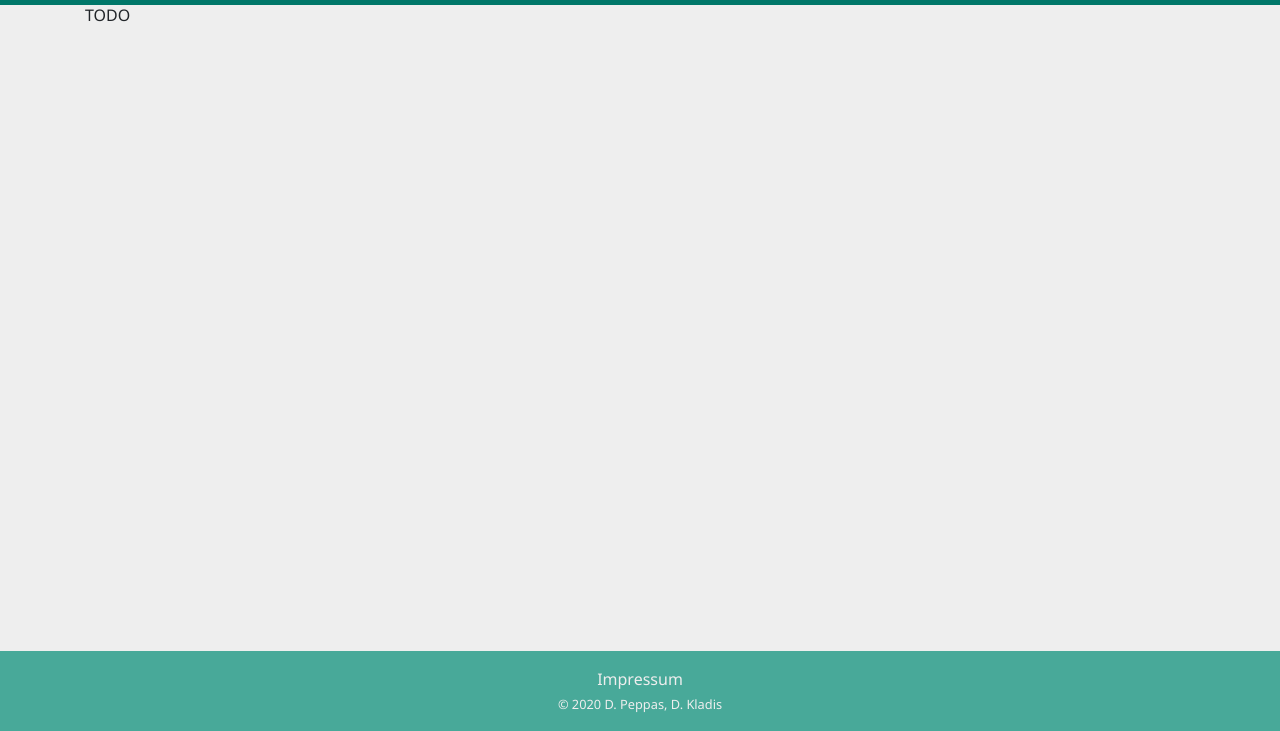
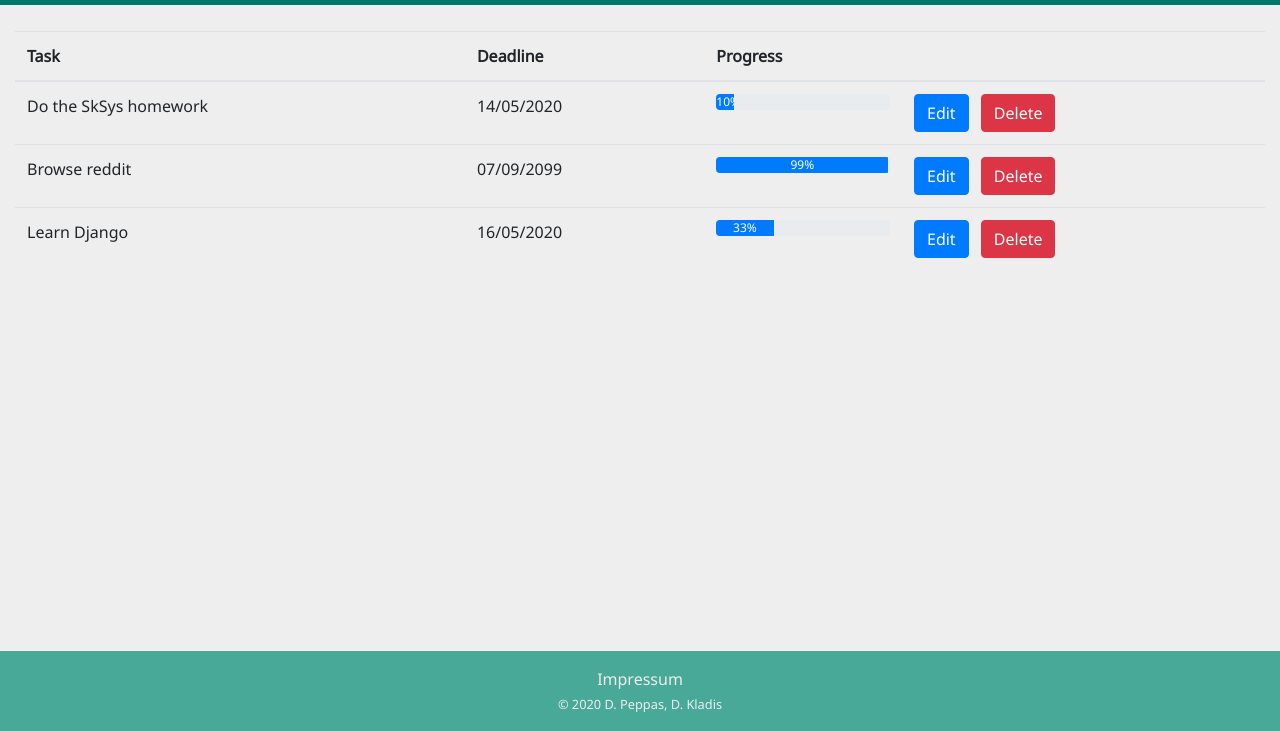
Before and after one commit to peppasd/sksys_ss20_ue, a plain HTML site: page index.html in a window 1280 px wide. Shown: the part 69-800 px from the top of the page. Drawn offline with nearby package versions, Linux system fonts and the light colour scheme.

Commit message:
created the table #4

```diff
--- a/index.html
+++ b/index.html
@@ -50,8 +50,58 @@
 
 	<!-- Begin page content -->
 	<main role="main" class="flex-shrink-0">
-		<div class="container">
-			TODO
+		<div class="container-fluid">
+			<table class="table">
+				<thead>
+					<tr>
+						<th scope="col">Task</th>
+						<th scope="col">Deadline</th>
+						<th scope="col">Progress</th>
+						<th scope="col"></th>
+					</tr>
+				</thead>
+				<tbody>
+					<tr>
+						<td scope="row">Do the SkSys homework</td>
+						<td>14/05/2020</td>
+						<td>
+							<div class="progress">
+								<div class="progress-bar" role="progressbar" style="width: 10%;" aria-valuenow="1" aria-valuemin="0" aria-valuemax="100">10%</div>
+							</div>
+						</td>
+						<td>
+							<button type="button" class="btn btn-primary mr-2">Edit</button>
+							<button type="button" class="btn btn-danger">Delete</button>
+						</td>
+					</tr>
+					<tr>
+						<td scope="row">Browse reddit</td>
+						<td>07/09/2099</td>
+						<td>
+							<div class="progress">
+								<div class="progress-bar" role="progressbar" style="width: 99%;" aria-valuenow="99" aria-valuemin="0" aria-valuemax="100">99%</div>
+							</div>
+						</td>
+						<td>
+							<button type="button" class="btn btn-primary mr-2">Edit</button>
+							<button type="button" class="btn btn-danger">Delete</button>
+						</td>
+					</tr>
+					<tr>
+						<td scope="row">Learn Django</td>
+						<td>16/05/2020</td>
+						<td>
+							<div class="progress">
+								<div class="progress-bar" role="progressbar" style="width: 33%;" aria-valuenow="33" aria-valuemin="0" aria-valuemax="100">33%</div>
+							</div>
+						</td>
+						<td>
+							<button type="button" class="btn btn-primary mr-2">Edit</button>
+							<button type="button" class="btn btn-danger">Delete</button>
+						</td>
+					</tr>
+				</tbody>
+			</table>
 		</div>
 	</main>
 
```
